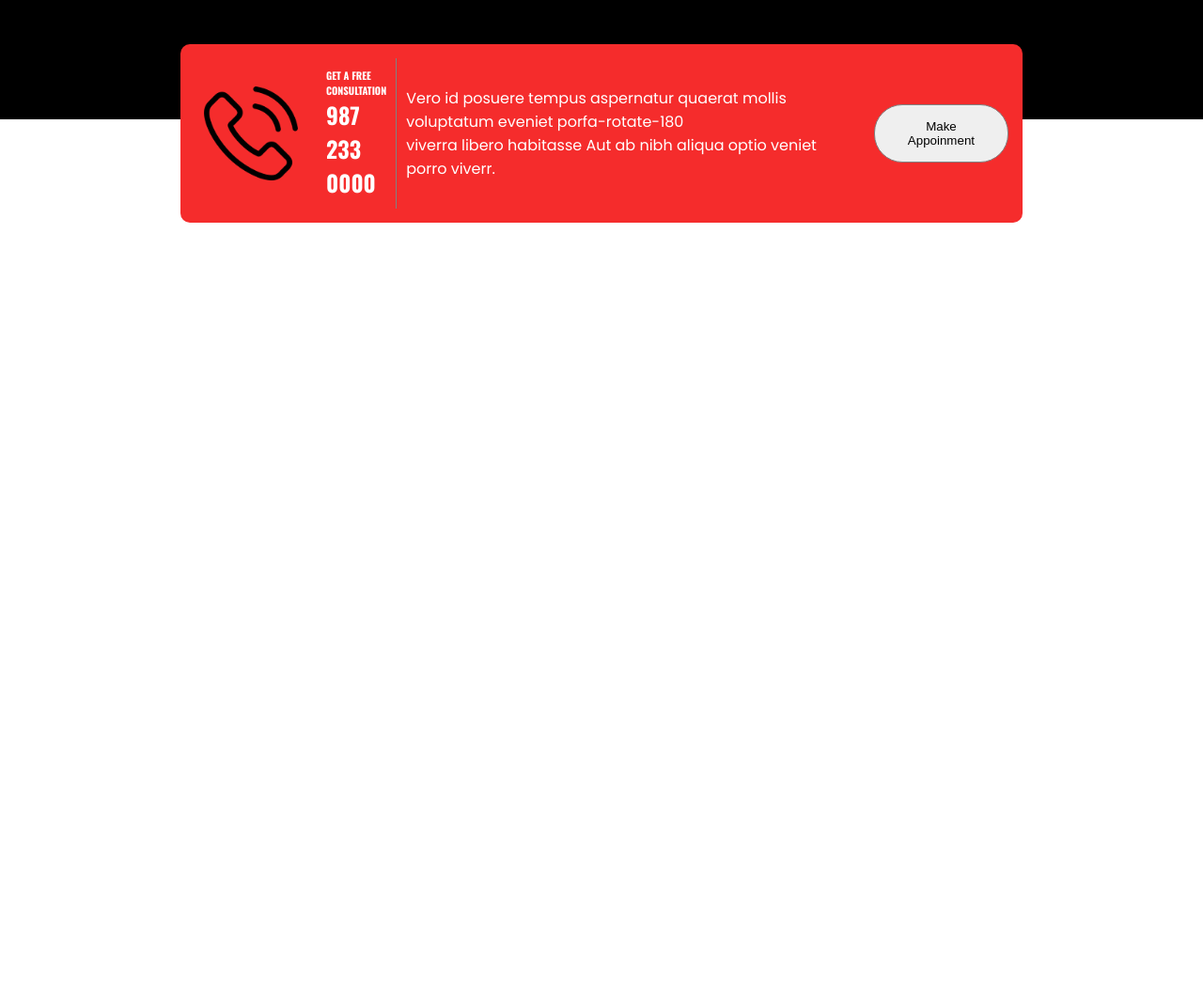
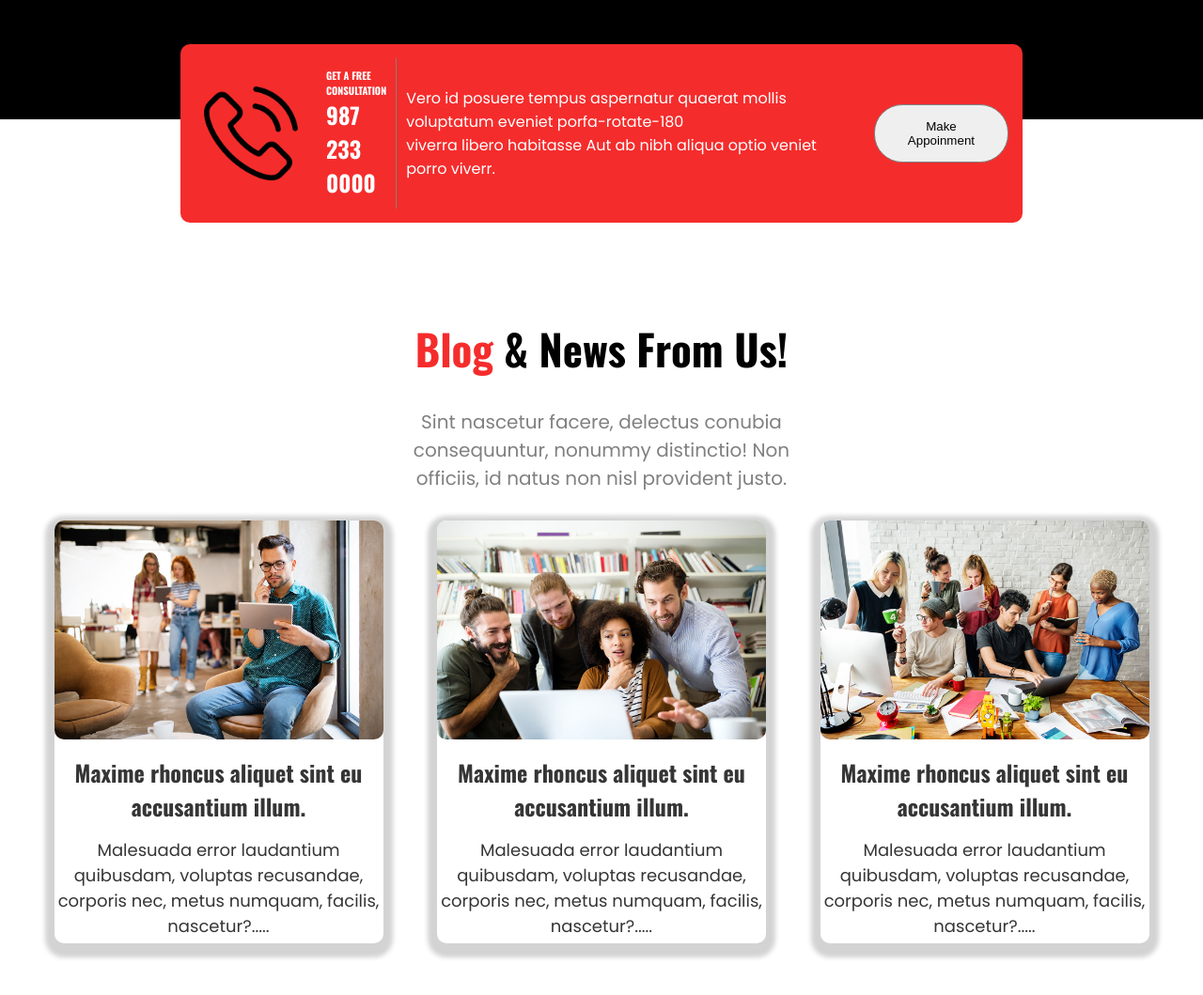
Before and after one commit to sowadsikder/digital-agency, a plain HTML site: page index.html in a window 1280 px wide. Shown: the part 1573-2632 px from the top of the page at 94% size. Before the commit the page ends 1810 px from the top, so only its background shows below. Drawn offline with nearby package versions, Linux system fonts and the light colour scheme.

Commit message:
Blog section and styles added

```diff
--- a/css/styles.css
+++ b/css/styles.css
@@ -186,7 +186,7 @@
   /* appoinment section styling start */
 
   section.appointment {
-    background-color: rgb(245,44,44);
+    background-color: rgb(245, 44, 44);
     width: 70%;
     display: flex;
     justify-content: center;
@@ -220,3 +220,57 @@ button.apoinment-btn {
     border-radius: 30px;
     border: 1px solid gray;
   }
+
+  /* Blog section styling start */
+
+  h3.blog-title {
+    font-size: 45px;
+    font-weight: 800;
+    text-align: center;
+    margin-top: 100px;
+    margin-bottom: 30px;
+  }
+  h3.blog-title span {
+    color: rgb(245, 44, 44);
+  }
+  p.blog-description {
+    color: gray;
+    font-size: 20px;
+    text-align: center;
+    width: 35%;
+    margin: auto;
+    margin-bottom: 30px;
+  }
+  .blog-box-container {
+    display: flex;
+    align-items: center;
+    justify-content: space-evenly;
+    margin-top: 30px;
+    margin-bottom: 100px;
+    text-align: center;
+    background-color: #fff;
+  }
+
+  .blog-boxs img {
+    width:100%;
+    border-radius: 10px;
+    margin-bottom: 10px;
+  }
+
+  .blog-boxs {
+    width: 350px;
+    height: 450px;
+    box-shadow: 0px 5px 5px 10px lightgray;
+    border-radius: 10px;
+  }
+  .blog-boxs-description h3 {
+    font-size: 24px;
+    color: rgb(54,53,53);
+    font-weight: 800;
+}
+
+.blog-boxs-description p {
+    font-size: 18px;
+    color: rgb(54,53,53);
+    margin-top: 15px;
+}
--- a/index.html
+++ b/index.html
@@ -111,6 +111,46 @@
             </div>
         </section>
 
+        <section class="blog">
+            <div class="blog-container">
+                <h3 class="blog-title"> <span>Blog</span> & News From Us!</h3>
+                <P class="blog-description">Sint nascetur facere, delectus conubia consequuntur, nonummy distinctio! Non
+                    officiis, id natus non nisl provident justo.</P>
+                <div class="blog-box">
+                    <div class="blog-box-container">
+                        <div class="blog-boxs">
+                            <img src="asset/image/blog-1.jpg" alt="">
+                            <div class="blog-boxs-description">
+                                <h3>Maxime rhoncus aliquet sint eu accusantium illum.</h3>
+                                <p>Malesuada error laudantium quibusdam, voluptas recusandae, corporis nec, metus
+                                    numquam, facilis, nascetur?.....
+                                </p>
+                            </div>
+                        </div>
+                        <div class="blog-boxs">
+                            <img src="asset/image/blog-2.jpg" alt="">
+                            <div class="blog-boxs-description">
+                                <h3>Maxime rhoncus aliquet sint eu accusantium illum.
+                                </h3>
+                                <p>Malesuada error laudantium quibusdam, voluptas recusandae, corporis nec, metus
+                                    numquam, facilis, nascetur?.....
+                                </p>
+                            </div>
+                        </div>
+                        <div class="blog-boxs">
+                            <img src="asset/image/blog-3.jpg" alt="">
+                            <div class="blog-boxs-description">
+                                <h3>Maxime rhoncus aliquet sint eu accusantium illum.
+                                </h3>
+                                <p>Malesuada error laudantium quibusdam, voluptas recusandae, corporis nec, metus
+                                    numquam, facilis, nascetur?.....
+                                </p>
+                            </div>
+                        </div>
+                    </div>
+                </div>
+            </div>
+        </section>
 
     </main>
 
```
Lines whose indentation alone changed are shown as unchanged.
